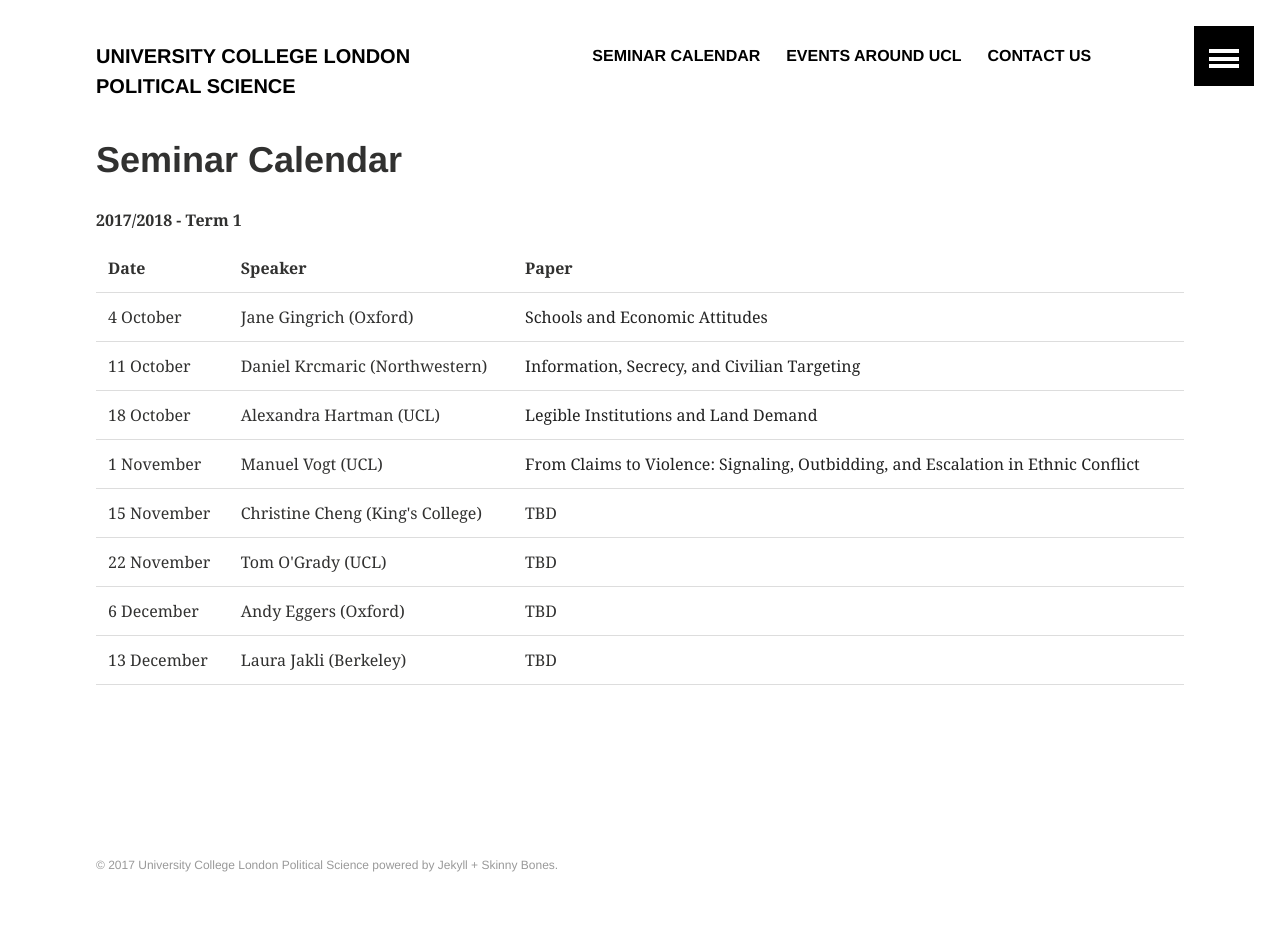
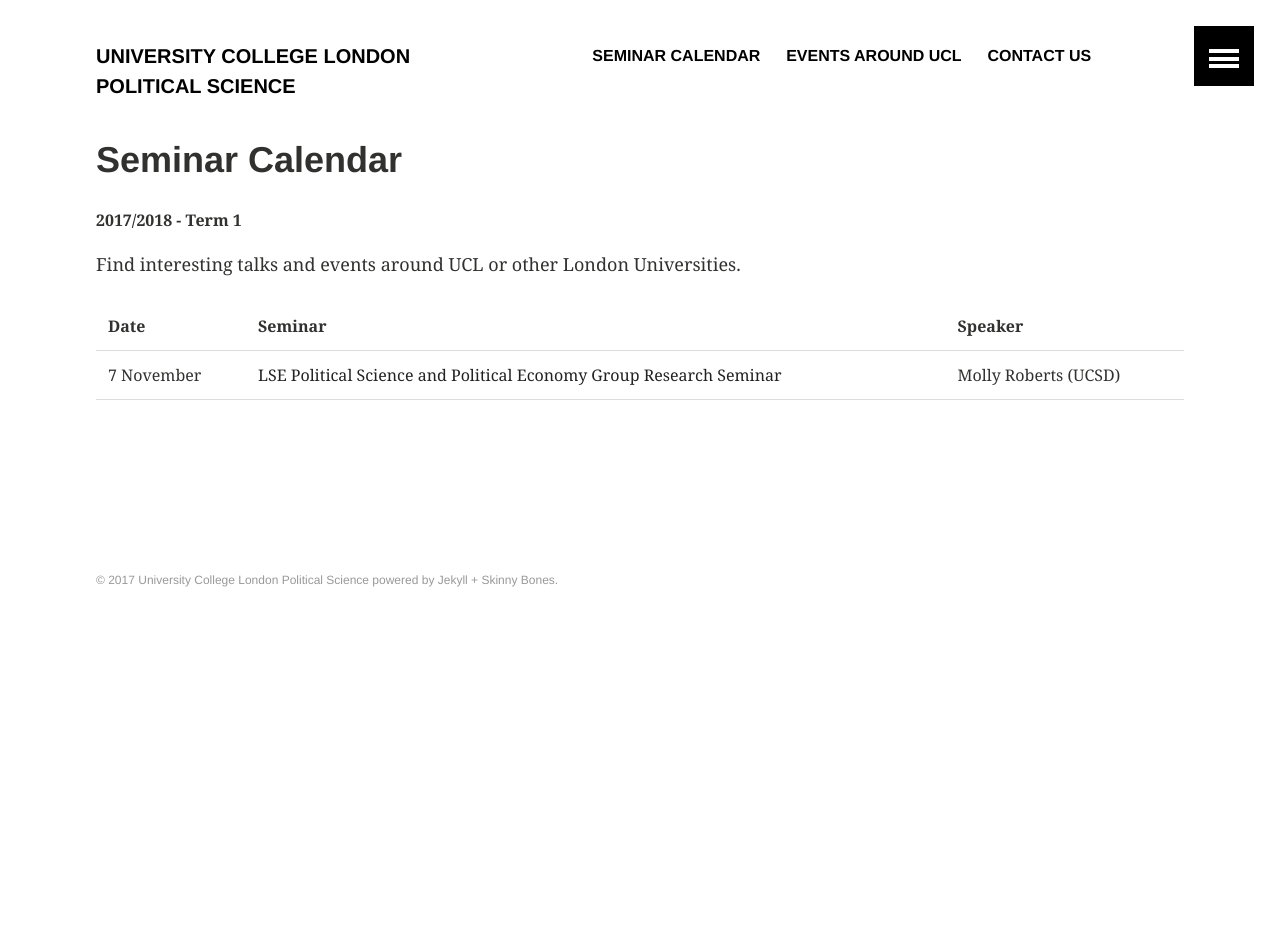
Before and after one commit to phischroeder/drs_page, a Jekyll site: the page built from other/index.html, in a window 1280 px wide. Built offline with Jekyll 4.4.1, drawn with Linux system fonts in a browser that asks for light colours; after the commit the page ends 900 px from its top, so only the background shows below that.

Commit message:
Update index.html

```diff
--- a/other/index.html
+++ b/other/index.html
@@ -4,50 +4,17 @@ title: "Seminar Calendar"
 ---
 <b>2017/2018 - Term 1</b>
 
+<p>Find interesting talks and events around UCL or other London Universities.</p>
+
 <TABLE>
    <TR>
      <TD><b>Date</b></TD>
+     <TD><b>Seminar</b></TD>
      <TD><b>Speaker</b></TD>
-     <TD><b>Paper</b></TD>
    </TR>
    <TR>
-     <TD>4 October</TD>
-     <TD>Jane Gingrich (Oxford)</TD>
-     <TD><a href = "https://moodle.ucl.ac.uk/mod/resource/view.php?id=3086175" target="_blank" >Schools and Economic Attitudes</a></TD>
-   </TR>
-   <TR>
-     <TD>11 October</TD>
-     <TD>Daniel Krcmaric (Northwestern)</TD>
-     <TD><a href = "https://moodle.ucl.ac.uk/mod/resource/view.php?id=3112399" target="_blank" >Information, Secrecy, and Civilian Targeting</a></TD>
-   </TR>
-   <TR>
-     <TD>18 October</TD>
-     <TD>Alexandra Hartman (UCL)</TD>
-     <TD><a href = "https://moodle.ucl.ac.uk/mod/resource/view.php?id=3127507" target="_blank" >Legible Institutions and Land Demand</a></TD>
-   </TR>
-   <TR>
-     <TD>1 November</TD>
-     <TD>Manuel Vogt (UCL)</TD>
-     <TD><a href = "https://moodle.ucl.ac.uk/mod/resource/view.php?id=3156133" target="_blank" >From Claims to Violence: Signaling, Outbidding, and Escalation in Ethnic Conflict</a></TD>
-   </TR>
-   <TR>
-     <TD>15 November</TD>
-     <TD>Christine Cheng (King's College)</TD>
-     <TD>TBD</TD>
-   </TR>
-   <TR>
-     <TD>22 November</TD>
-     <TD>Tom O'Grady (UCL)</TD>
-     <TD>TBD</TD>
-   </TR>
-   <TR>
-     <TD>6 December</TD>
-     <TD>Andy Eggers (Oxford)</TD>
-     <TD>TBD</TD>
-   </TR>
-   <TR>
-     <TD>13 December</TD>
-     <TD>Laura Jakli (Berkeley)</TD>
-     <TD>TBD</TD>
+     <TD>7 November</TD>
+     <TD><a href = http://www.lse.ac.uk/government/research/resgroups/PSPE/ResearchSeminar.aspx" target="_blank">LSE Political Science and Political Economy Group Research Seminar</a></TD>
+     <TD>Molly Roberts (UCSD)</TD>
    </TR>
 </TABLE>
```
